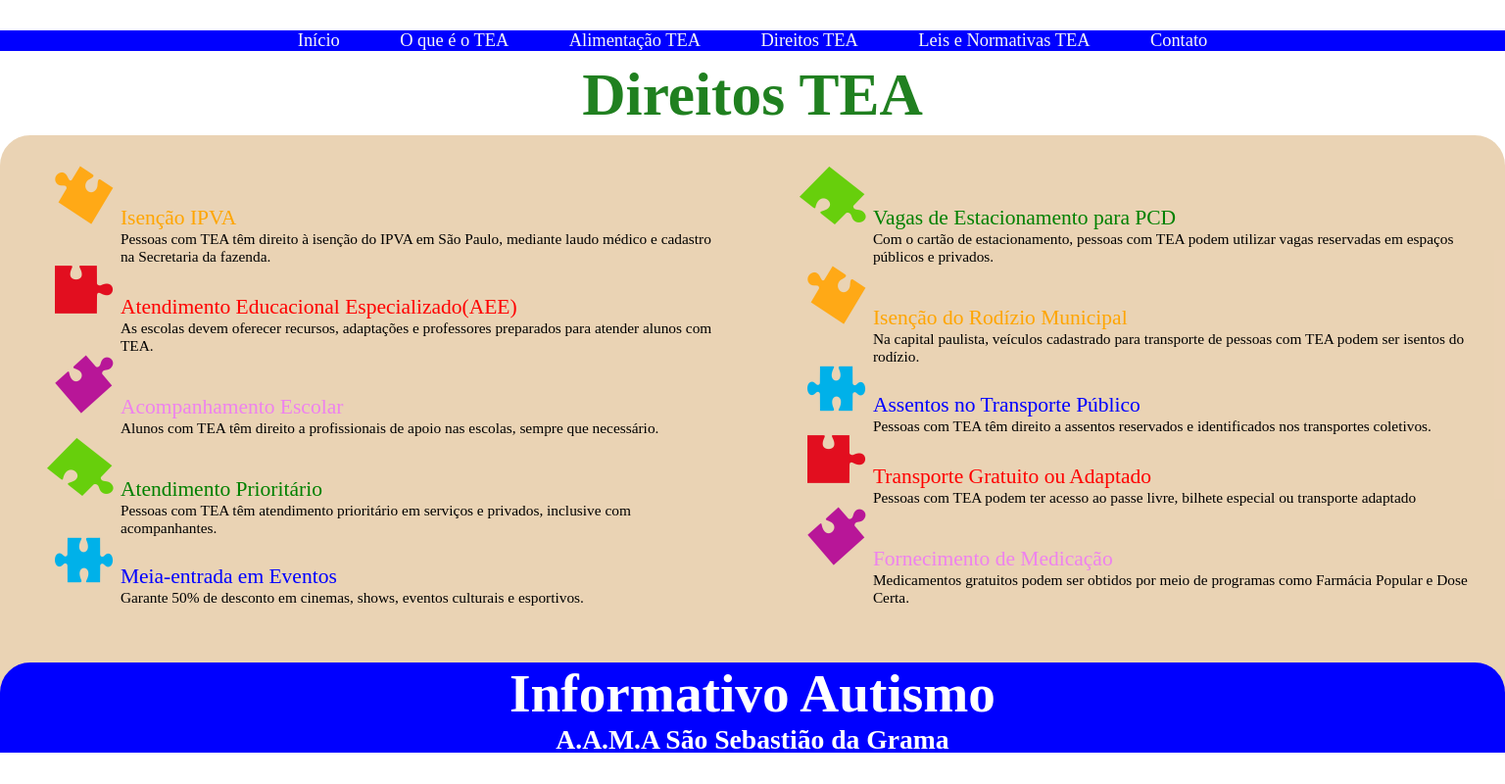
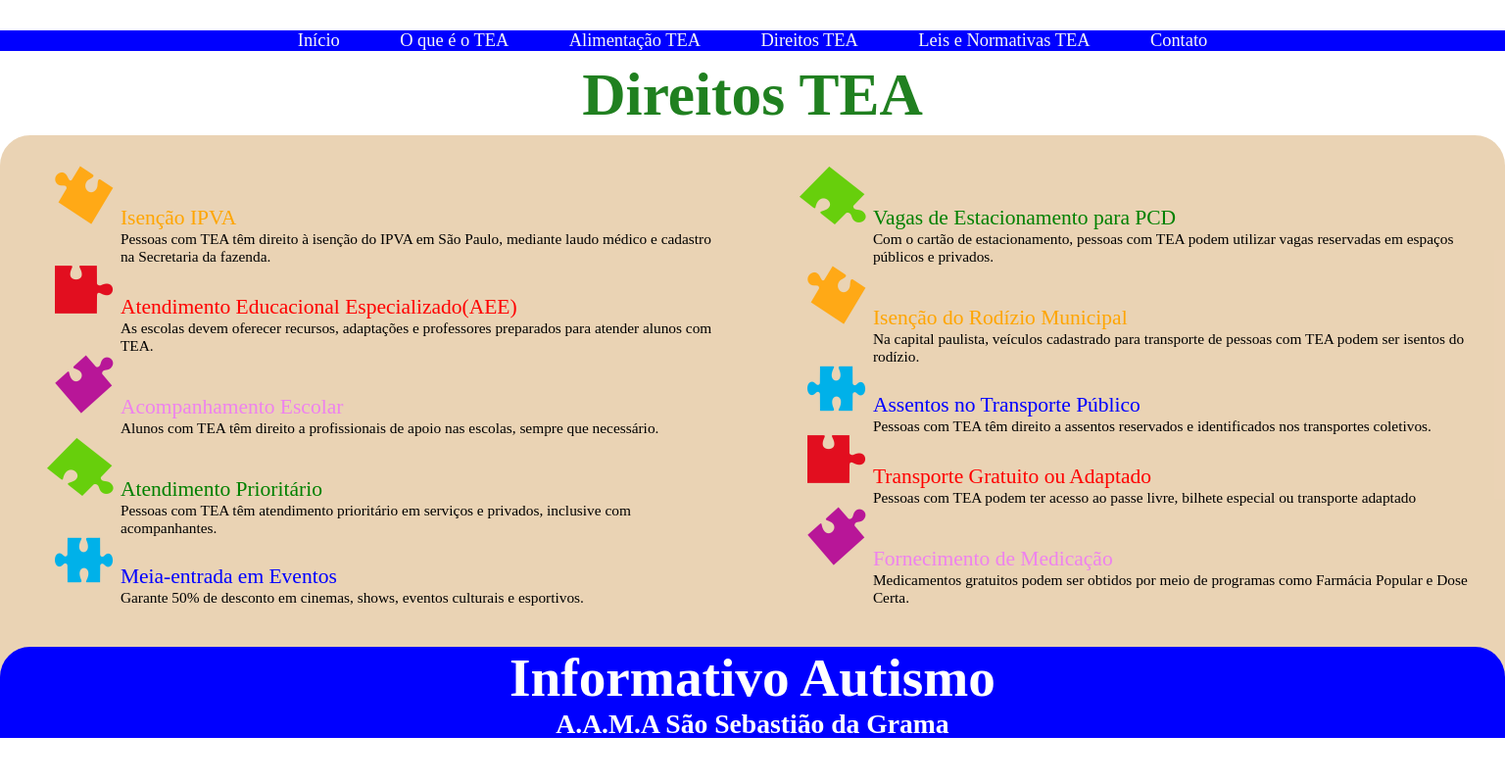
Before and after one commit to 1989Adriano/aamassgrama, a plain HTML site: page direitosTEA.html in a window 1536 px wide. Shown: the whole page at 98% size. Drawn offline with Linux system fonts and the light colour scheme.

Commit message:
Update direitosTEA.css

```diff
--- a/direitosTEA.css
+++ b/direitosTEA.css
@@ -322,7 +322,7 @@ tfoot,#box5 {
 
 @media screen and (min-width: 1441px) and (max-width: 1900px){
     #container{
-        grid-template-rows: 2vw 2vw 3vw 2vw 35vw 6vw ;
+        grid-template-rows: 2vw 2vw 3vw 2vw 34vw 6vw ;
     }
     p{
         font-size: 1vw;
```
